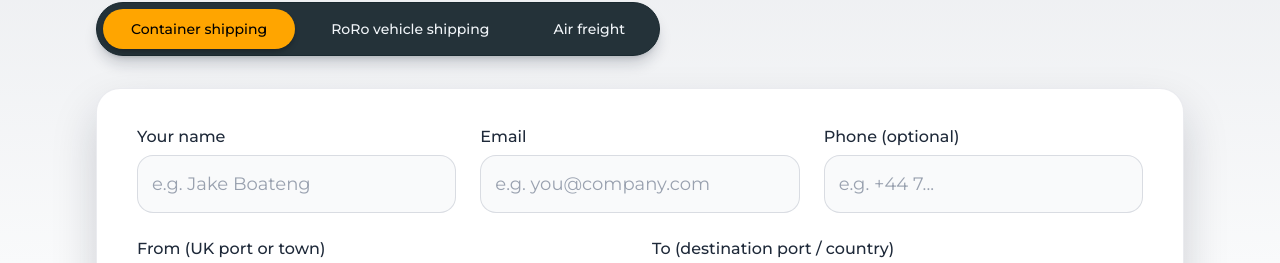
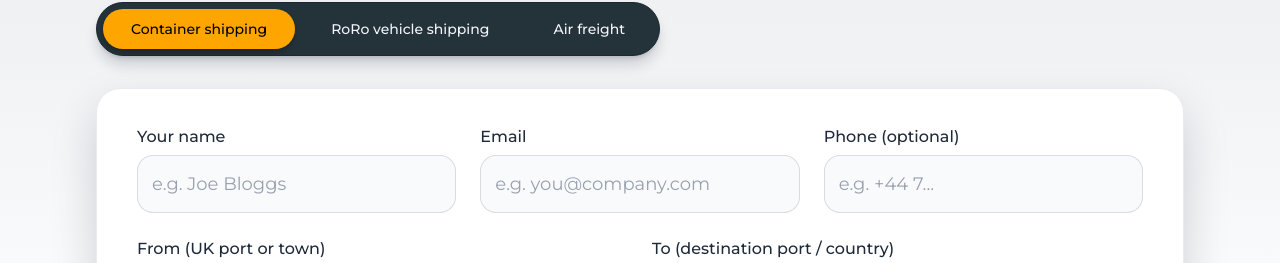
Before and after one commit to boatesj/ELX-Project, a React (Vite) app in the folder Frontend/: page / in a window 1280 px wide. Shown: the part 3896-4159 px from the top of the page. Built offline with nearby package versions, Linux system fonts and the light colour scheme; no server answers.

Commit message:
Frontend: replace placeholder names with real customer references in QuoteSection and SocialProofBoard

```diff
--- a/Frontend/src/components/QuoteSection.jsx
+++ b/Frontend/src/components/QuoteSection.jsx
@@ -71,7 +71,7 @@ const QuoteSection = () => {
 
   const serviceLabel = useMemo(
     () => getServiceLabel(activeService),
-    [activeService]
+    [activeService],
   );
 
   const buildPayloadFromForm = (fd, serviceId) => {
@@ -307,7 +307,7 @@ const QuoteSection = () => {
       // ✅ IMPORTANT: lead requests must be PUBLIC (avoid stale customer token)
       const res = await publicRequest.post(
         "/api/v1/shipments/public-request",
-        payload
+        payload,
       );
 
       const created = res.data?.shipment || res.data?.data || res.data;
@@ -470,7 +470,7 @@ const QuoteSection = () => {
                   id="lead_name"
                   type="text"
                   name="lead_name"
-                  placeholder="e.g. Jake Boateng"
+                  placeholder="e.g. Joe Bloggs"
                   className={commonInputClasses}
                   required
                 />
```
